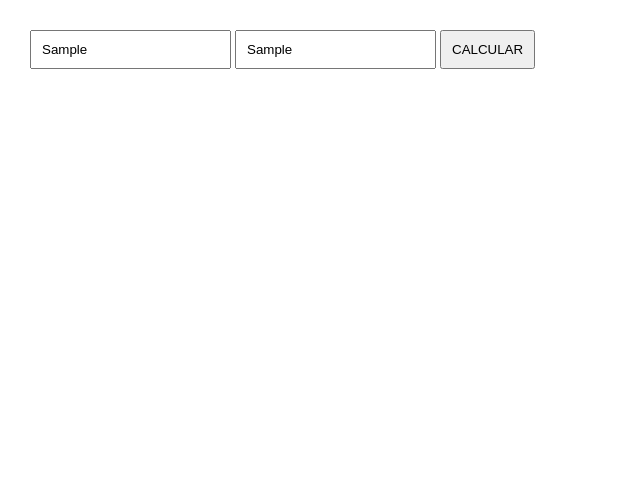
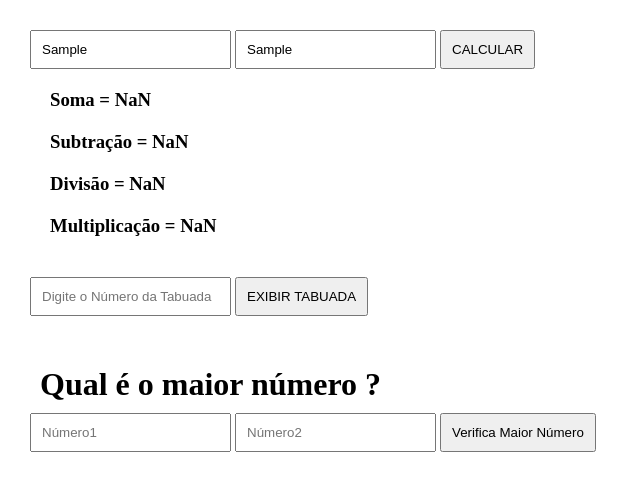
Before and after one commit to ricardoszanata/Javascript-PWEB-I-Div2-ETEC, a plain HTML site: page index.html in a window 1280 px wide. Both pictures are taken after typing "Sample", "Sample" into the empty fields and a click on the button "CALCULAR". Shown: the whole page, without its empty margins (0-640 px from the left). Drawn offline with Linux system fonts and the light colour scheme.

Commit message:
while e if else

```diff
--- a/index.html
+++ b/index.html
@@ -1,17 +1,36 @@
 <!DOCTYPE html>
 <html lang="pt-BR">
+
 <head>
     <meta charset="UTF-8">
     <meta name="viewport" content="width=device-width, initial-scale=1.0">
     <link rel="stylesheet" href="css/style.css">
     <title>Javascript</title>
 </head>
+
 <body>
     <div>
         <input type="text" name="edtnum1" id="edtnum1" placeholder="DIGITE O 1º NÚMERO">
         <input type="text" name="edtnum2" id="edtnum2" placeholder="DIGITE O 2º NÚMERO">
         <button onclick="calcular()" name="btncalcular" id="btncalcular">CALCULAR</button>
+        <div name="resultado" id="resultado"></div>
     </div>
+
+    <div>
+        <input type="text" name="edtnumero" id="edtnumero" placeholder="Digite o Número da Tabuada">
+        <button onclick="exibirTabuada()" name="btntabuada" id="btntabuada">EXIBIR TABUADA</button>
+        <div name="mostratabuada" id="mostratabuada"></div>
+    </div>
+
+    <div>
+        <h1>Qual é o maior número ?</h1>
+        <input type="text" name="edtn1" id="edtn1" placeholder="Número1">
+        <input type="text" name="edtn2" id="edtn2" placeholder="Número2">
+        <button onclick="verificaMaior()" name="btnmaior" id="btnmaior">Verifica Maior Número</button>
+        <div name="maiornumero" id="maiornumero"></div>
+    </div>
+
     <script src="js/script.js"></script>
 </body>
+
 </html>
--- a/js/script.js
+++ b/js/script.js
@@ -3,14 +3,43 @@
 //} = end do pascal
 //let = var do pascal
 function calcular() {
+    let resultado = document.getElementById('resultado');
     let num1 = document.getElementById('edtnum1').value;
     let num2 = document.getElementById('edtnum2').value;
-    let sub = num1 - num2;
-    console.log('Subtração = '+sub);
-    let mult = num1 * num2;
-    console.log('Multiplicação = '+mult);
-    let div = num1 / num2;
-    console.log('Divisão = '+div);
-    let soma = Number(num1)+Number(num2);
-    console.log('Soma = '+soma);
+    resultado.innerHTML = '';
+    let soma = Number(num1) + Number(num2);
+    console.log('Soma ' + soma);
+    resultado.innerHTML += '<h3>Soma = '+soma+'</h3>';
+    let sub = Number(num1) - Number(num2);
+    console.log('Subtração ' + sub);
+    resultado.innerHTML += '<h3>Subtração = '+sub+'</h3>';
+    let div = Number(num1) / Number(num2);
+    console.log('Divisão ' + div);
+    resultado.innerHTML += '<h3>Divisão = '+div+'</h3>';
+    let mult = Number(num1) * Number(num2);
+    console.log('Multiplicação ' + mult);
+    resultado.innerHTML += '<h3>Multiplicação = '+mult+'</h3>';
 }
+
+function exibirTabuada(){
+    let mostratabuada = document.getElementById('mostratabuada');
+    let numero = document.getElementById('edtnumero').value;
+    let i = 0;
+    mostratabuada.innerHTML = '';
+    while(i<=10){
+        mostratabuada.innerHTML += '<h4>'+numero+' x '+i+' = '+(numero*i)+'</h4>';
+        i++;
+    }
+}
+
+function verificaMaior(){
+    let n1 = document.getElementById('edtn1').value;
+    let n2 = document.getElementById('edtn2').value;
+    let maiornumero = document.getElementById('maiornumero');
+    maiornumero.innerHTML = '';
+    if(n1<n2){
+        maiornumero.innerHTML = '<h2>O maior número digitado é '+n1+'</h2>';
+    }else{
+        maiornumero.innerHTML = '<h2>O maior número digitado é '+n2+'</h2>';
+    }
+}
```
